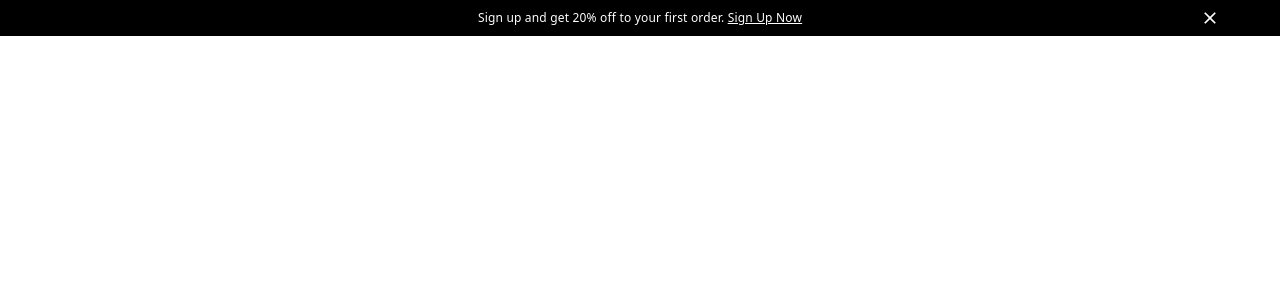
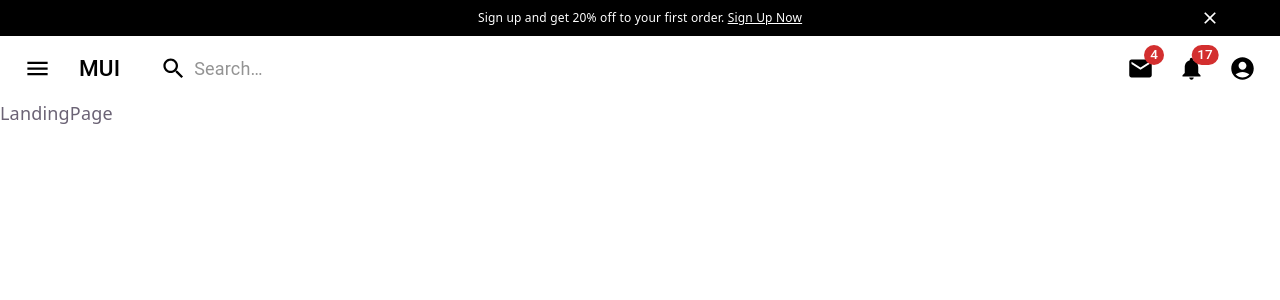
Before and after one commit to NXT-ASAD-CODE/4-backend-frontend-assignment-of-sayalani, a React (Vite) app: page / in a window 1280 px wide. Shown: the top 300 px of the page. Built offline with nearby package versions, Linux system fonts and the light colour scheme.

Commit message:
Making Nav Bar

```diff
--- a/src/App.jsx
+++ b/src/App.jsx
@@ -1,10 +1,14 @@
 import React from 'react'
 import AlertBar from './components/AlertBar'
+import PrimarySearchAppBar from './components/Navbar'
+import LandingPage from './components/LandingPage'
 
 function App() {
   return (
     <div>
       <AlertBar/>
+      <PrimarySearchAppBar/>
+      <LandingPage/>
     </div>
   )
 }
--- /dev/null
+++ b/src/components/LandingPage.jsx
@@ -0,0 +1,9 @@
+import React from 'react'
+
+function LandingPage() {
+  return (
+    <div>LandingPage</div>
+  )
+}
+
+export default LandingPage
--- /dev/null
+++ b/src/components/Navbar.jsx
@@ -0,0 +1,239 @@
+import * as React from 'react';
+import { styled } from '@mui/material/styles';
+import AppBar from '@mui/material/AppBar';
+import Box from '@mui/material/Box';
+import Toolbar from '@mui/material/Toolbar';
+import IconButton from '@mui/material/IconButton';
+import Typography from '@mui/material/Typography';
+import InputBase from '@mui/material/InputBase';
+import Badge from '@mui/material/Badge';
+import MenuItem from '@mui/material/MenuItem';
+import Menu from '@mui/material/Menu';
+import MenuIcon from '@mui/icons-material/Menu';
+import SearchIcon from '@mui/icons-material/Search';
+import AccountCircle from '@mui/icons-material/AccountCircle';
+import MailIcon from '@mui/icons-material/Mail';
+import NotificationsIcon from '@mui/icons-material/Notifications';
+import MoreIcon from '@mui/icons-material/MoreVert';
+
+const Search = styled('div')(({ theme }) => ({
+    position: 'relative',
+    borderRadius: theme.shape.borderRadius,
+    backgroundColor: "transparent",
+    "&:hover": {
+        backgroundColor: "transparent",
+    },
+    marginRight: theme.spacing(2),
+    marginLeft: 0,
+    width: '100%',
+    [theme.breakpoints.up('sm')]: {
+        marginLeft: theme.spacing(3),
+        width: 'auto',
+    },
+}));
+
+const SearchIconWrapper = styled('div')(({ theme }) => ({
+    padding: theme.spacing(0, 2),
+    height: '100%',
+    position: 'absolute',
+    pointerEvents: 'none',
+    display: 'flex',
+    alignItems: 'center',
+    justifyContent: 'center',
+}));
+
+const StyledInputBase = styled(InputBase)(({ theme }) => ({
+    color: 'inherit',
+    '& .MuiInputBase-input': {
+        padding: theme.spacing(1, 1, 1, 0),
+        // vertical padding + font size from searchIcon
+        paddingLeft: `calc(1em + ${theme.spacing(4)})`,
+        transition: theme.transitions.create('width'),
+        width: '100%',
+        [theme.breakpoints.up('md')]: {
+            width: '20ch',
+        },
+    },
+}));
+
+export default function PrimarySearchAppBar() {
+    const [anchorEl, setAnchorEl] = React.useState(null);
+    const [mobileMoreAnchorEl, setMobileMoreAnchorEl] = React.useState(null);
+
+    const isMenuOpen = Boolean(anchorEl);
+    const isMobileMenuOpen = Boolean(mobileMoreAnchorEl);
+
+    const handleProfileMenuOpen = (event) => {
+        setAnchorEl(event.currentTarget);
+    };
+
+    const handleMobileMenuClose = () => {
+        setMobileMoreAnchorEl(null);
+    };
+
+    const handleMenuClose = () => {
+        setAnchorEl(null);
+        handleMobileMenuClose();
+    };
+
+    const handleMobileMenuOpen = (event) => {
+        setMobileMoreAnchorEl(event.currentTarget);
+    };
+
+    const menuId = 'primary-search-account-menu';
+    const renderMenu = (
+        <Menu
+            anchorEl={anchorEl}
+            anchorOrigin={{
+                vertical: 'top',
+                horizontal: 'right',
+            }}
+            id={menuId}
+            keepMounted
+            transformOrigin={{
+                vertical: 'top',
+                horizontal: 'right',
+            }}
+            open={isMenuOpen}
+            onClose={handleMenuClose}
+        >
+            <MenuItem onClick={handleMenuClose}>Profile</MenuItem>
+            <MenuItem onClick={handleMenuClose}>My account</MenuItem>
+        </Menu>
+    );
+
+    const mobileMenuId = 'primary-search-account-menu-mobile';
+    const renderMobileMenu = (
+        <Menu
+            anchorEl={mobileMoreAnchorEl}
+            anchorOrigin={{
+                vertical: 'top',
+                horizontal: 'right',
+            }}
+            id={mobileMenuId}
+            keepMounted
+            transformOrigin={{
+                vertical: 'top',
+                horizontal: 'right',
+            }}
+            open={isMobileMenuOpen}
+            onClose={handleMobileMenuClose}
+        >
+            <MenuItem>
+                <IconButton size="large" aria-label="show 4 new mails" color="inherit">
+                    <Badge badgeContent={4} color="error">
+                        <MailIcon />
+                    </Badge>
+                </IconButton>
+                <p>Messages</p>
+            </MenuItem>
+            <MenuItem>
+                <IconButton
+                    size="large"
+                    aria-label="show 17 new notifications"
+                    color="inherit"
+                >
+                    <Badge badgeContent={17} color="error">
+                        <NotificationsIcon />
+                    </Badge>
+                </IconButton>
+                <p>Notifications</p>
+            </MenuItem>
+            <MenuItem onClick={handleProfileMenuOpen}>
+                <IconButton
+                    size="large"
+                    aria-label="account of current user"
+                    aria-controls="primary-search-account-menu"
+                    aria-haspopup="true"
+                    color="inherit"
+                >
+                    <AccountCircle />
+                </IconButton>
+                <p>Profile</p>
+            </MenuItem>
+        </Menu>
+    );
+
+    return (
+        <Box sx={{ flexGrow: 1 }}>
+            <AppBar position="static"
+                position="static"
+                sx={{
+                    backgroundColor: "transparent",
+                    boxShadow: "none",
+                    color: "black",
+                }}>
+                <Toolbar>
+                    <IconButton
+                        size="large"
+                        edge="start"
+                        color="inherit"
+                        aria-label="open drawer"
+                        sx={{ mr: 2 }}
+                    >
+                        <MenuIcon />
+                    </IconButton>
+                    <Typography
+                        variant="h6"
+                        noWrap
+                        component="div"
+                        sx={{ display: { xs: 'none', sm: 'block' } }}
+                    >
+                        MUI
+                    </Typography>
+                    <Search>
+                        <SearchIconWrapper>
+                            <SearchIcon />
+                        </SearchIconWrapper>
+                        <StyledInputBase
+                            placeholder="Search…"
+                            inputProps={{ 'aria-label': 'search' }}
+                        />
+                    </Search>
+                    <Box sx={{ flexGrow: 1 }} />
+                    <Box sx={{ display: { xs: 'none', md: 'flex' } }}>
+                        <IconButton size="large" aria-label="show 4 new mails" color="inherit">
+                            <Badge badgeContent={4} color="error">
+                                <MailIcon />
+                            </Badge>
+                        </IconButton>
+                        <IconButton
+                            size="large"
+                            aria-label="show 17 new notifications"
+                            color="inherit"
+                        >
+                            <Badge badgeContent={17} color="error">
+                                <NotificationsIcon />
+                            </Badge>
+                        </IconButton>
+                        <IconButton
+                            size="large"
+                            edge="end"
+                            aria-label="account of current user"
+                            aria-controls={menuId}
+                            aria-haspopup="true"
+                            onClick={handleProfileMenuOpen}
+                            color="inherit"
+                        >
+                            <AccountCircle />
+                        </IconButton>
+                    </Box>
+                    <Box sx={{ display: { xs: 'flex', md: 'none' } }}>
+                        <IconButton
+                            size="large"
+                            aria-label="show more"
+                            aria-controls={mobileMenuId}
+                            aria-haspopup="true"
+                            onClick={handleMobileMenuOpen}
+                            color="inherit"
+                        >
+                            <MoreIcon />
+                        </IconButton>
+                    </Box>
+                </Toolbar>
+            </AppBar>
+            {renderMobileMenu}
+            {renderMenu}
+        </Box>
+    );
+}
```
